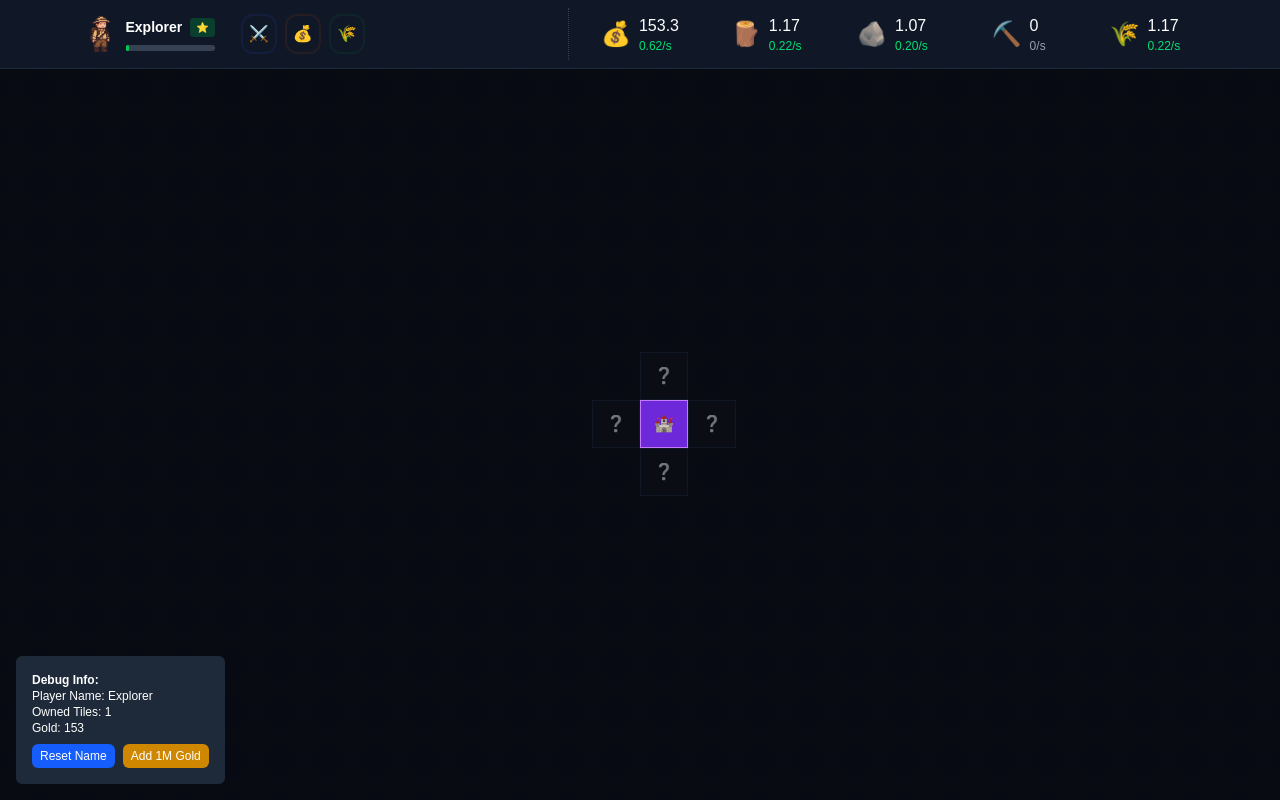
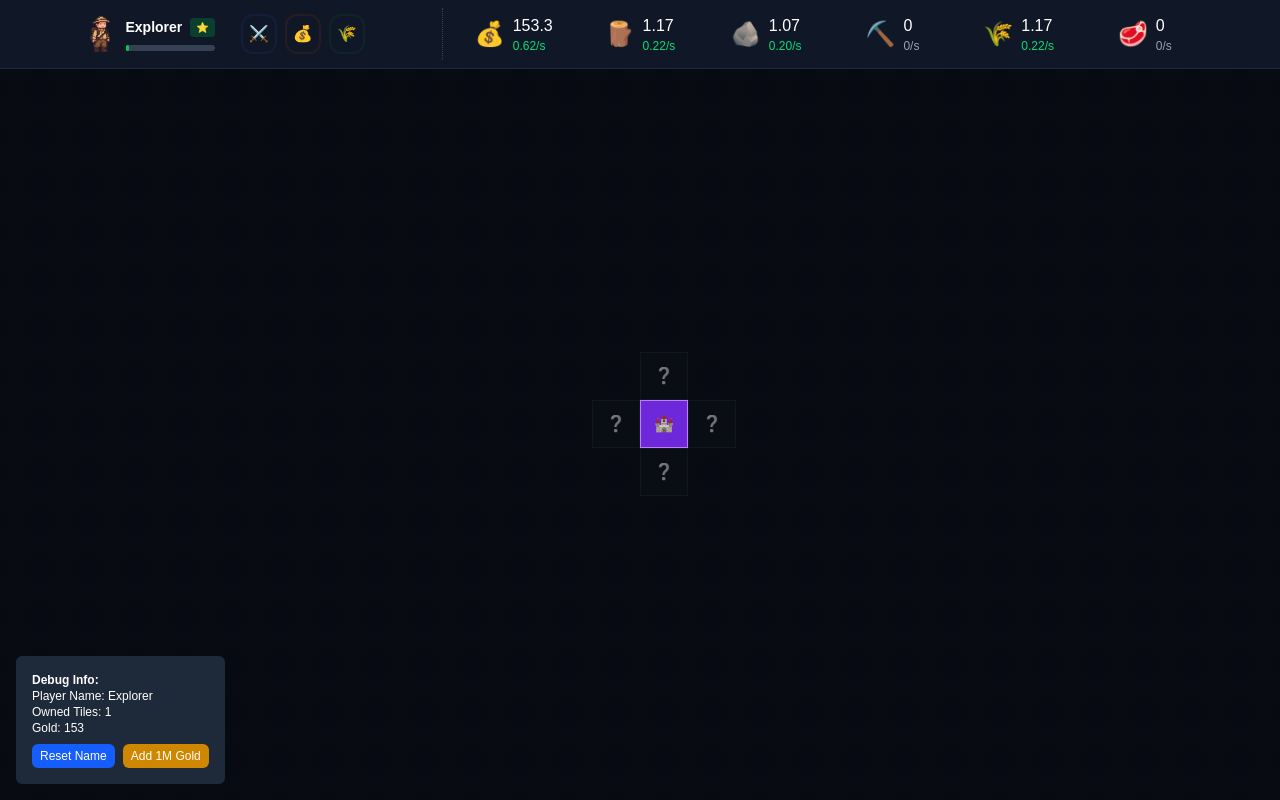
Before and after one commit to Aetherr-Agency/idlarz, a Next.js app: page / in a window 1280 px wide. Built offline with nearby package versions, Linux system fonts and the light colour scheme.

Commit message:
Update resources

```diff
--- a/src/components/game/MerchantOverlay.tsx
+++ b/src/components/game/MerchantOverlay.tsx
@@ -6,8 +6,8 @@ import { RESOURCE_ICONS } from '@/config/gameConfig';
 // Resource pricing constants (gold per unit)
 const RESOURCE_PRICES = {
 	wood: 0.75,
-	stone: 1.25,
-	coal: 2.0,
+	stone: 0.75,
+	coal: 1.25,
 	food: 0.5,
 };
 
--- a/src/components/game/ResourceDisplay.tsx
+++ b/src/components/game/ResourceDisplay.tsx
@@ -30,6 +30,11 @@ const RESOURCE_INFO = {
 		icon: RESOURCE_ICONS.food,
 		label: 'Food',
 		description: 'Sustains population growth',
+	},
+	meat: {
+		icon: RESOURCE_ICONS.meat,
+		label: 'Meat',
+		description: 'Produced by farm animals',
 	},
 	xp: {
 		icon: RESOURCE_ICONS.xp,
@@ -75,7 +80,7 @@ const ResourceDisplay: React.FC = () => {
 		<div className='fixed top-0 left-0 right-0 z-50 bg-gray-900 bg-opacity-90 border-b border-gray-800'>
 			<div className='max-w-6xl mx-auto px-4 py-2'>
 				<div className='grid grid-cols-9 gap-2 md:gap-4'>
-					<div className='flex items-center gap-2 col-span-4 border-r border-gray-700 border-dotted'>
+					<div className='flex items-center gap-2 col-span-3 border-r border-gray-700 border-dotted'>
 						<div
 							className='max-w-56 border-transparent hover:border-blue-800  hover:bg-blue-950 flex justify-start items-center gap-4 mr-2 cursor-pointer hover:opacity-80 transition-opacity duration-200 border-2 py-1.5 px-2 rounded-xl'
 							onClick={toggleStatisticsWindow}>
@@ -144,8 +149,6 @@ const ResourceDisplay: React.FC = () => {
 								return null;
 							}
 
-							console.log('resource',resource)
-
 							return (
 								<div
 									key={resource}
```
